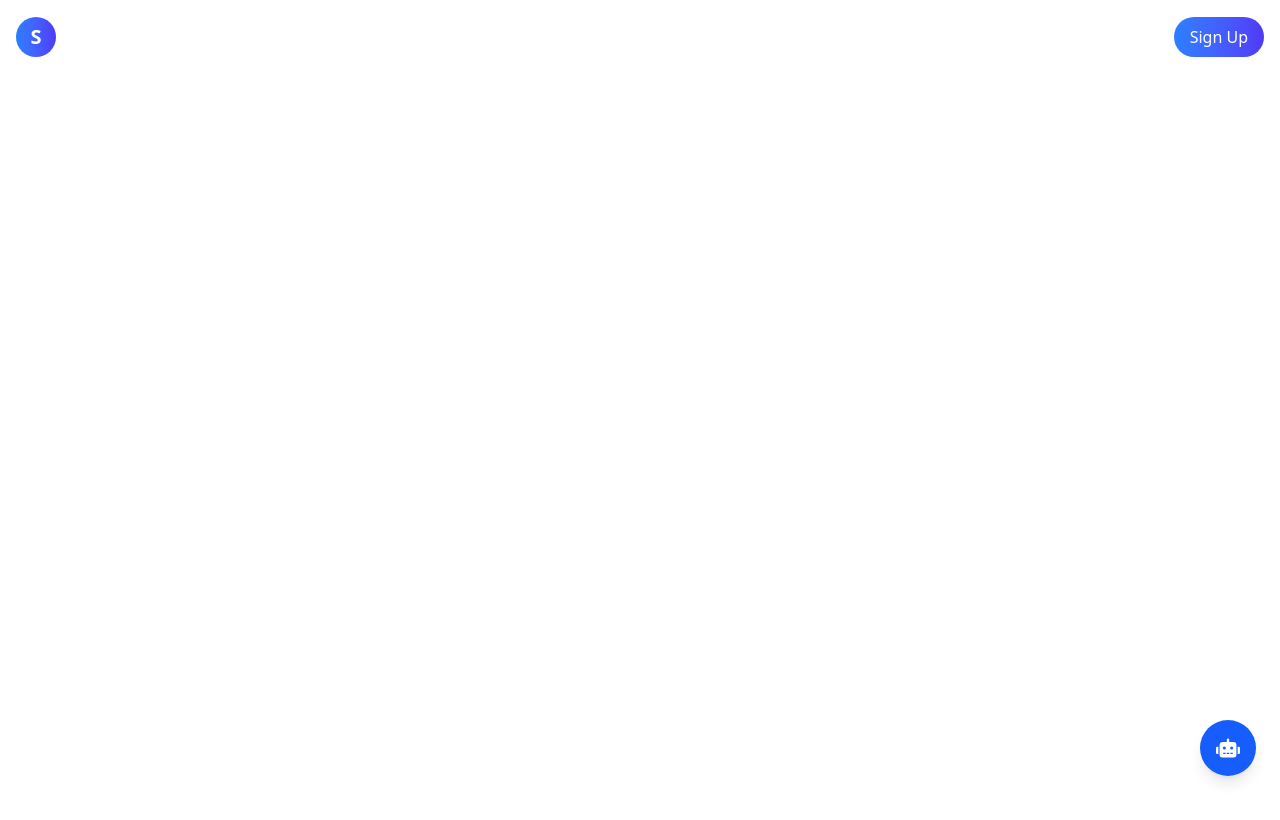
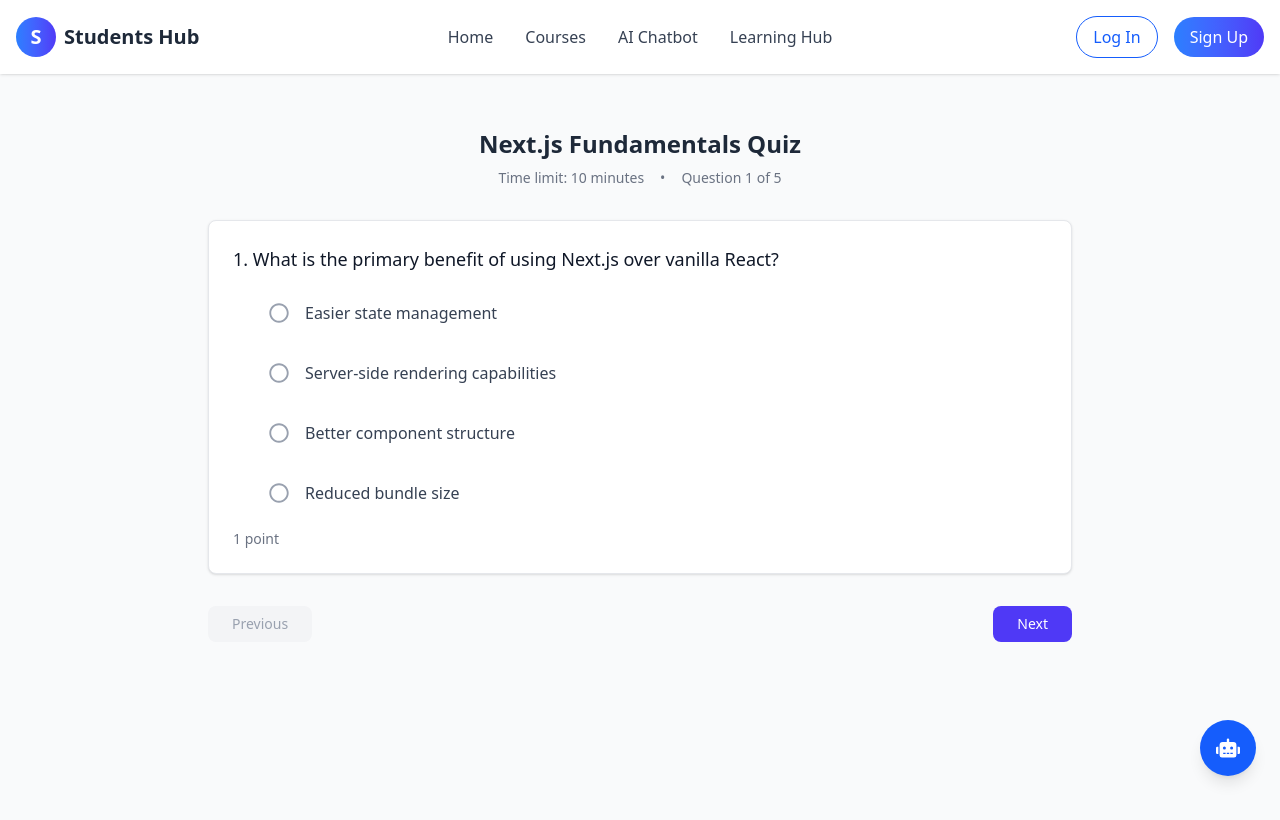
Before and after one commit to Pranay-Dommati/thestudent, a React (Vite) app in the folder frontend/: page /courses/engineering/1/learning/quiz in a window 1280 px wide. Shown: the top 820 px of the page. Built offline with nearby package versions, Linux system fonts and the light colour scheme.

Commit message:
added dedicated page for quiz

```diff
--- a/frontend/src/App.jsx
+++ b/frontend/src/App.jsx
@@ -20,6 +20,7 @@
 import { Toaster } from 'react-hot-toast';
 import { AuthProvider } from './context/AuthContext';
 import HelpCenter from './components/HelpCenter/HelpCenter';
+import StandaloneQuizPage from './components/CourseLearningPage/templ/StandaloneQuizPage';
 
 const CourseDetailsWrapper = () => {
   const { courseId } = useParams();
@@ -122,6 +123,9 @@
 
             {/* Learning Routes */}
             <Route path="/courses/engineering/:courseId/learning" element={<CourseLearningPage />} />
+            {/* Add this new route for quizzes */}
+            <Route path="/courses/engineering/:courseId/learning/quiz" element={<StandaloneQuizPage />} />
+
             <Route path="/courses/10th/cbse/:subjectId/learning" element={<CourseLearningPage />} />
             <Route path="/courses/10th/state/:stateId/:subjectId/learning" element={<CourseLearningPage />} />
             <Route path="/courses/11th/cbse/:subjectId/learning" element={<CourseLearningPage />} />
--- a/frontend/src/components/CourseLearningPage/templ/QuizIntro.jsx
+++ b/frontend/src/components/CourseLearningPage/templ/QuizIntro.jsx
@@ -1,7 +1,16 @@
 import React from 'react';
 import { FaClock, FaListAlt, FaRedo, FaCheck } from 'react-icons/fa';
+import { useNavigate, useParams } from 'react-router-dom';
 
 const QuizIntro = ({ quizData, onStart }) => {
+  const navigate = useNavigate();
+  const { courseId } = useParams();
+
+  const handleStartQuiz = () => {
+    // Navigate to the standalone quiz page instead of showing the quiz in the current page
+    navigate(`/courses/engineering/${courseId}/learning/quiz`);
+  };
+
   return (
     <div className="max-w-3xl mx-auto">
       <div className="bg-white rounded-lg shadow-md border border-gray-200 overflow-hidden">
@@ -58,7 +67,7 @@
         {/* Start Button Section */}
         <div className="p-8 bg-white border-t border-gray-200">
           <button
-            onClick={onStart}
+            onClick={handleStartQuiz}
             className="w-full px-8 py-4 bg-indigo-600 hover:bg-indigo-700 text-white rounded-lg font-medium transition-all duration-200 flex items-center justify-center"
           >
             <span className="mr-2">Start Quiz</span>
--- a/frontend/src/components/CourseLearningPage/templ/QuizQuestion.jsx
+++ b/frontend/src/components/CourseLearningPage/templ/QuizQuestion.jsx
@@ -12,32 +12,36 @@
   onSubmit,
   setCurrentQuestionIndex
 }) => {
+  if (!quizData || !quizData.questions) {
+    return <div>Loading...</div>;
+  }
+
   return (
-    <div className="min-h-screen bg-gray-50 py-8">
-      <div className="max-w-4xl mx-auto px-4">
+    <div className="min-h-screen bg-gray-50">
+      <div className="max-w-4xl mx-auto px-4 py-8">
         {/* Quiz Header */}
         <header className="mb-8">
-          <h1 className="text-2xl font-bold text-gray-800 mb-2">{quizData.title}</h1>
-          <p className="text-gray-600">{quizData.description}</p>
-          <div className="flex items-center mt-4 text-sm text-gray-500">
+          <h1 className="text-2xl font-bold text-gray-800 mb-2 text-center">{quizData.title}</h1>
+          <div className="flex justify-center items-center space-x-4 text-sm text-gray-500">
             <span>Time limit: {quizData.timeLimit}</span>
-            <span className="mx-2">|</span>
+            <span>•</span>
             <span>Question {currentQuestionIndex + 1} of {quizData.questions.length}</span>
           </div>
         </header>
 
-        {/* Question Card */}
-        <div className="bg-white rounded-lg shadow-sm border border-gray-200 p-6 mb-6">
-          <h2 className="text-lg font-medium text-gray-900 mb-6">
-            {currentQuestionIndex + 1}. {currentQuestion.question}
+        {/* Question Section */}
+        <div className="bg-white rounded-lg shadow-sm border border-gray-200 p-6 mb-8">
+          <h2 className="text-lg font-medium text-gray-900 mb-4">
+            {currentQuestionIndex + 1}.{' '}
+            <span className="font-normal">{currentQuestion.question}</span>
           </h2>
 
           {/* Options */}
-          <div className="space-y-4 mb-8">
+          <div className="space-y-3 pl-6">
             {currentQuestion.options.map((option, index) => (
               <label
                 key={index}
-                className="flex items-center p-4 border rounded-lg cursor-pointer hover:bg-gray-50 transition-colors"
+                className="flex items-center p-3 rounded-lg cursor-pointer hover:bg-gray-50 transition-colors"
               >
                 <div className="flex items-center h-5">
                   {selectedAnswers[currentQuestion.id] === index ? (
@@ -52,6 +56,7 @@
                 <input
                   type="radio"
                   className="sr-only"
+                  name={`question-${currentQuestion.id}`}
                   checked={selectedAnswers[currentQuestion.id] === index}
                   onChange={() => onAnswerSelect(index)}
                 />
@@ -59,12 +64,17 @@
             ))}
           </div>
 
-          {/* Navigation */}
-          <div className="flex justify-between items-center">
+          <div className="mt-3 text-sm text-gray-500">
+            1 point
+          </div>
+        </div>
+
+        {/* Navigation Buttons */}
+        <div className="flex justify-between max-w-4xl mx-auto">
           <button
             onClick={onPrevious}
             disabled={currentQuestionIndex === 0}
-              className={`px-4 py-2 rounded-lg text-sm font-medium ${
+            className={`px-6 py-2 rounded-lg text-sm font-medium ${
               currentQuestionIndex === 0
                 ? 'bg-gray-100 text-gray-400 cursor-not-allowed'
                 : 'bg-gray-100 text-gray-700 hover:bg-gray-200'
@@ -73,40 +83,21 @@
             Previous
           </button>
 
-            {currentQuestionIndex < quizData.questions.length - 1 ? (
+          {currentQuestionIndex === quizData.questions.length - 1 ? (
+            <button
+              onClick={onSubmit}
+              className="px-8 py-3 bg-indigo-600 text-white rounded-lg text-lg font-medium hover:bg-indigo-700 transition-colors"
+            >
+              Submit Quiz
+            </button>
+          ) : (
             <button
               onClick={onNext}
-                className="px-4 py-2 bg-indigo-600 text-white rounded-lg text-sm font-medium hover:bg-indigo-700"
+              className="px-6 py-2 bg-indigo-600 text-white rounded-lg text-sm font-medium hover:bg-indigo-700"
             >
               Next
             </button>
-            ) : (
-              <button
-                onClick={onSubmit}
-                className="px-4 py-2 bg-green-600 text-white rounded-lg text-sm font-medium hover:bg-green-700"
-              >
-                Submit Quiz
-              </button>
           )}
-          </div>
-        </div>
-
-        {/* Question Navigation */}
-        <div className="flex space-x-2">
-          {quizData.questions.map((_, index) => (
-            <button
-              key={index}
-              onClick={() => setCurrentQuestionIndex(index)}
-              className={`w-8 h-8 rounded-full flex items-center justify-center text-sm font-medium
-                ${currentQuestionIndex === index
-                  ? 'bg-indigo-600 text-white'
-                  : selectedAnswers[quizData.questions[index].id] !== undefined
-                    ? 'bg-green-100 text-green-800 border border-green-200'
-                    : 'bg-gray-100 text-gray-600 hover:bg-gray-200'}`}
-            >
-              {index + 1}
-            </button>
-          ))}
         </div>
       </div>
     </div>
--- /dev/null
+++ b/frontend/src/components/CourseLearningPage/templ/StandaloneQuizPage.jsx
@@ -0,0 +1,143 @@
+import React, { useState } from 'react';
+import { useParams, useNavigate } from 'react-router-dom';
+import QuizQuestion from './QuizQuestion';
+import Navbar from '../../Navbar/Navbar';
+
+const StandaloneQuizPage = () => {
+  const { courseId } = useParams();
+  const navigate = useNavigate();
+  const [currentQuestionIndex, setCurrentQuestionIndex] = useState(0);
+  const [selectedAnswers, setSelectedAnswers] = useState({});
+  const [showResults, setShowResults] = useState(false);
+
+  // Mock quiz data - in a real app, you would fetch this based on courseId
+  const quizData = {
+    title: "Next.js Fundamentals Quiz",
+    description: "Test your understanding of key Next.js concepts covered in this lesson",
+    timeLimit: "10 minutes",
+    totalQuestions: 5,
+    passingScore: 80,
+    attempts: "Unlimited",
+    questions: [
+      {
+        id: 1,
+        question: "What is the primary benefit of using Next.js over vanilla React?",
+        options: [
+          "Easier state management",
+          "Server-side rendering capabilities",
+          "Better component structure",
+          "Reduced bundle size"
+        ],
+        correctAnswer: 1
+      },
+      {
+        id: 2,
+        question: "Which file would you create to add custom CSS for the entire application?",
+        options: [
+          "styles.css",
+          "global.css",
+          "app.css",
+          "index.css"
+        ],
+        correctAnswer: 1
+      },
+      {
+        id: 3,
+        question: "In Next.js, which of the following methods is used for server-side rendering?",
+        options: [
+          "getInitialProps",
+          "getServerSideProps",
+          "getStaticProps",
+          "getPageProps"
+        ],
+        correctAnswer: 1
+      },
+      {
+        id: 4,
+        question: "What does the 'pages' directory in a Next.js project determine?",
+        options: [
+          "Component organization",
+          "Styling structure",
+          "Application routing",
+          "Data fetching methods"
+        ],
+        correctAnswer: 2
+      },
+      {
+        id: 5,
+        question: "Which of the following is NOT a benefit of using Next.js Image component?",
+        options: [
+          "Automatic image optimization",
+          "Responsive images",
+          "Automatic WebP conversion",
+          "Built-in image editing capabilities"
+        ],
+        correctAnswer: 3
+      }
+    ]
+  };
+
+  const handleSingleSelection = (index) => {
+    setSelectedAnswers({
+      ...selectedAnswers,
+      [quizData.questions[currentQuestionIndex].id]: index
+    });
+  };
+
+  const handleNextQuestion = () => {
+    if (currentQuestionIndex < quizData.questions.length - 1) {
+      setCurrentQuestionIndex(currentQuestionIndex + 1);
+    }
+  };
+
+  const handlePrevQuestion = () => {
+    if (currentQuestionIndex > 0) {
+      setCurrentQuestionIndex(currentQuestionIndex - 1);
+    }
+  };
+
+  const handleSubmit = () => {
+    setShowResults(true);
+    // In a real app, you would calculate score and submit to server here
+    alert("Quiz submitted successfully!");
+    // Navigate to results page or show results component
+  };
+
+  return (
+    <>
+      <Navbar initialStyle="light" />
+      <div className="min-h-screen bg-gray-50 pt-24"> {/* Added pt-24 for proper spacing after navbar */}
+        <div className="container mx-auto px-4">
+          {showResults ? (
+            <div className="max-w-4xl mx-auto p-8 bg-white rounded-lg shadow-sm my-8">
+              <h2 className="text-2xl font-bold text-center mb-6">Quiz Results</h2>
+              <p className="text-center text-lg mb-8">Thank you for completing the quiz!</p>
+              <div className="text-center">
+                <button
+                  onClick={() => navigate(`/courses/engineering/${courseId}/learning`)}
+                  className="px-6 py-3 bg-indigo-600 text-white rounded-lg font-medium hover:bg-indigo-700"
+                >
+                  Return to Course
+                </button>
+              </div>
+            </div>
+          ) : (
+            <QuizQuestion
+              quizData={quizData}
+              currentQuestion={quizData.questions[currentQuestionIndex]}
+              currentQuestionIndex={currentQuestionIndex}
+              selectedAnswers={selectedAnswers}
+              onAnswerSelect={handleSingleSelection}
+              onNext={handleNextQuestion}
+              onPrevious={handlePrevQuestion}
+              onSubmit={handleSubmit}
+              setCurrentQuestionIndex={setCurrentQuestionIndex}
+            />
+          )}
+        </div>
+      </div>
+    </>
+  );
+};
+
+export default StandaloneQuizPage;
```
Lines whose indentation alone changed are shown as unchanged.
